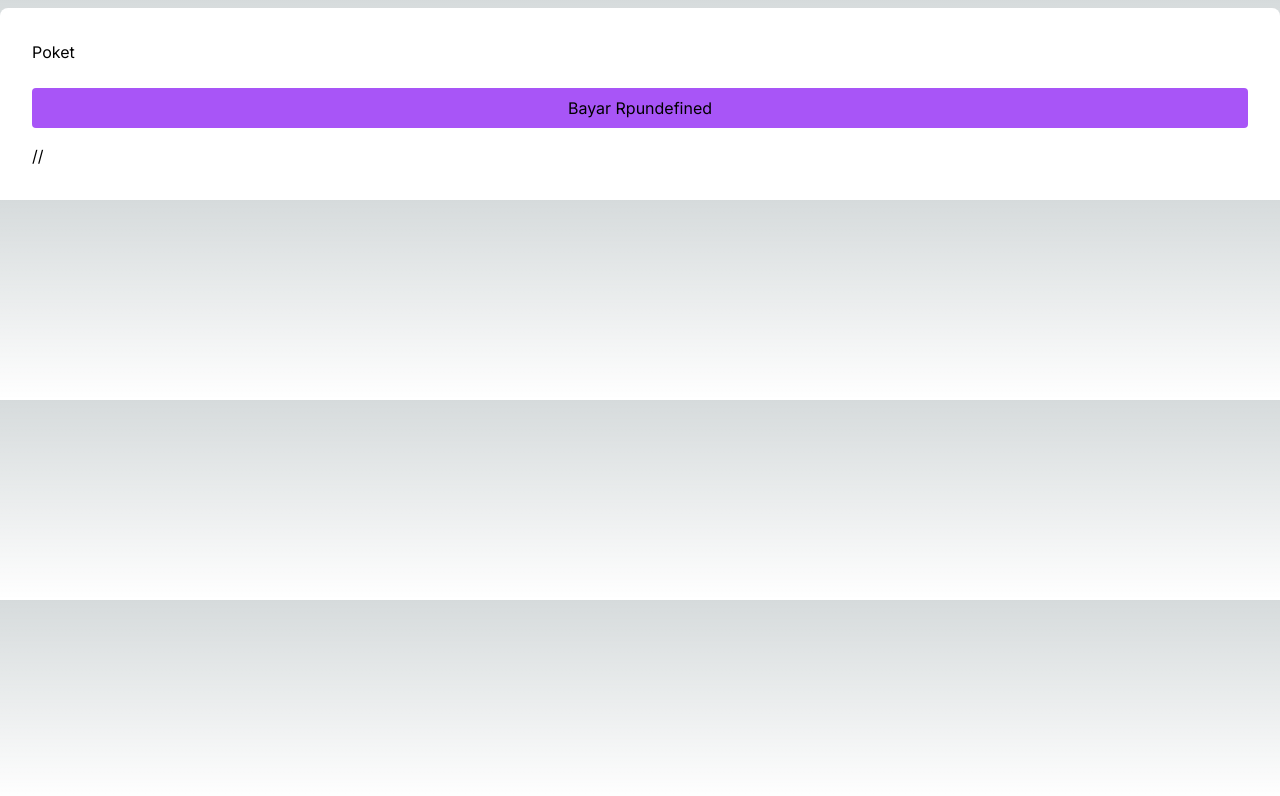
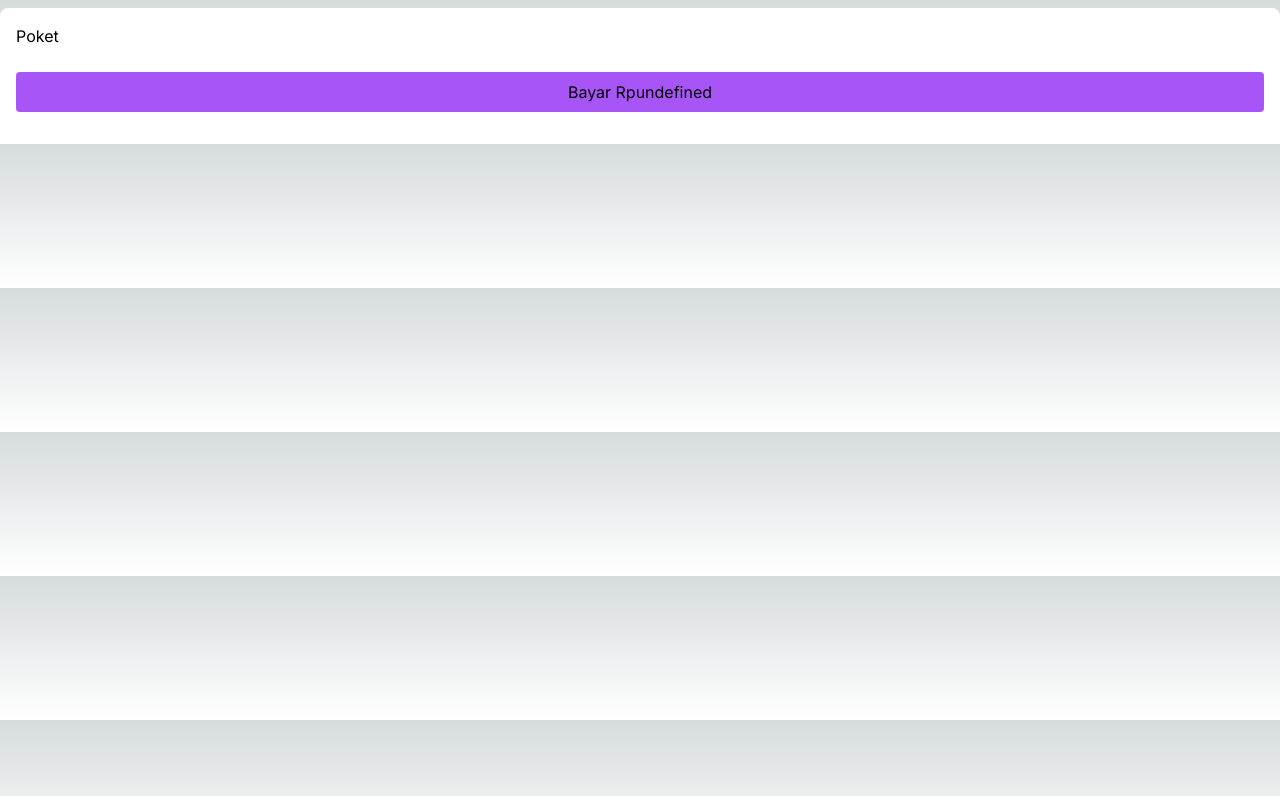
Before and after one commit to donisaurus19/test-mock, a Next.js app: page / in a window 1280 px wide. Shown: the top 796 px of the page. Built offline with nearby package versions, Linux system fonts and the light colour scheme.

Commit message:
test final 7

```diff
--- a/src/components/TodoList.js
+++ b/src/components/TodoList.js
@@ -64,7 +64,7 @@ const TodoList = () => {
   // };
 
   return (
-    <div id="methodWrapper" className="p-4 flex flex-col">
+    <div id="methodWrapper" className="flex flex-col">
       <div>Poket</div>
       <button
         className="mb-4 mt-6 px-4 py-2 bg-purple-500 rounded"
@@ -80,8 +80,6 @@ const TodoList = () => {
           </div>
         ) : `Bayar Rp${paymentData?.total_price}`}
       </button>
-
-      // <div>{paymentData}</div>
       <div>{flutterData}</div>
     </div>
   );
```
